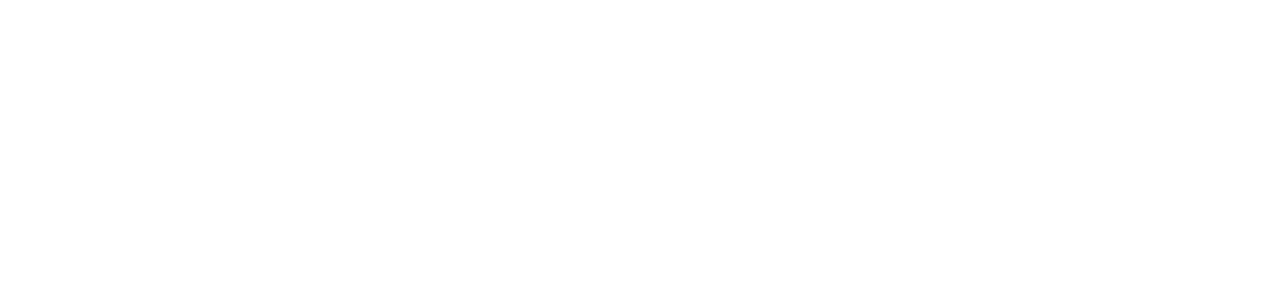
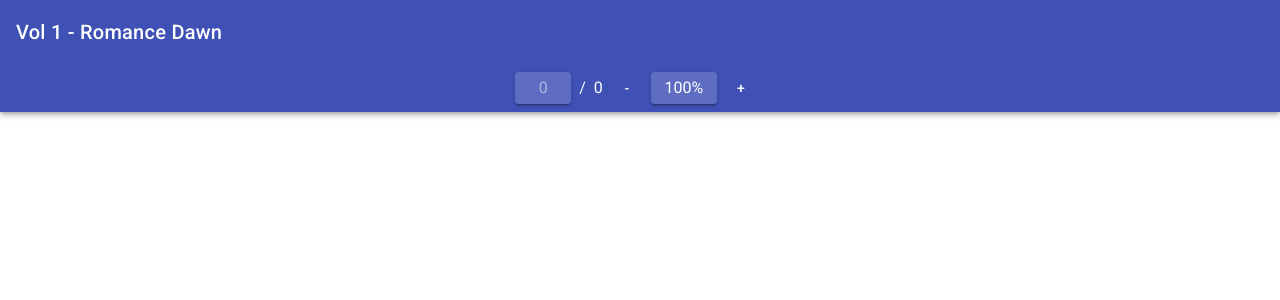
Before and after one commit to lsouoliveira/comicreader, a Vue app in the folder app/: page /comics/1/pages/1 in a window 1280 px wide. Shown: the top 300 px of the page. Built offline with nearby package versions, Linux system fonts and the light colour scheme.

Commit message:
Change home page layout

```diff
--- a/app/src/components/CustomHeader.vue
+++ b/app/src/components/CustomHeader.vue
@@ -8,6 +8,12 @@
 <script>
 	export default {
 			name: 'CustomHeader',
+			props: {
+				logo: {
+					type: Boolean,
+					default: false
+				}
+			},
 			components: {
 			}
 		};
--- a/app/src/components/Library.vue
+++ b/app/src/components/Library.vue
@@ -17,10 +17,22 @@
 	};
 </script>
 
-<style>
-	.library {
-		display: grid;
-		grid-template-columns: repeat(auto-fill, minmax(196px, 1fr));
-		gap: 16px;
+<style lang="scss">
+	@import '~vuetify/src/components/VStepper/_variables.scss';
+
+	@media #{map-get($display-breakpoints, 'sm-and-down')} {
+		.library {
+			display: grid;
+			grid-template-columns: repeat(auto-fill, minmax(128px, 1fr));
+			gap: 16px;
+		}
+	}
+
+	@media #{map-get($display-breakpoints, 'sm-and-up')} {
+		.library {
+			display: grid;
+			grid-template-columns: repeat(auto-fill, minmax(164px, 1fr));
+			gap: 16px;
+		}
 	}
 </style>
--- a/app/src/components/LibraryItem.vue
+++ b/app/src/components/LibraryItem.vue
@@ -1,7 +1,10 @@
 <template>
 	<div class="library-item d-flex flex-column" @click="handleClick">
-		<v-card>
-			<div class="thumbnail" :class="classObject"> <img src="onepiece_vol1_cover.jpg" class="thumbnail__image"/>
+		<v-card elevation="1">
+			<div class="thumbnail" :class="classObject">
+				<router-link to="comics/1/pages/1">
+					<img src="onepiece_vol1_cover.jpg" class="thumbnail__image"/>
+				</router-link>
 			</div>
 			<v-card-text>
 				<div class="d-flex align-center justify-space-between">
--- /dev/null
+++ b/app/src/components/PageCounter.vue
@@ -0,0 +1,54 @@
+<template>
+	<div class="page-counter d-flex align-center">
+		<div>
+		<v-text-field
+			hide-details
+			single-line
+			solo-inverted
+			:model="page"
+			class="page-counter__page"
+			placeholder="0"/>
+		</div>
+		<div>
+			<span>/</span>
+		</div>
+		<div>
+			<span>{{ maxPages }}</span>
+		</div>
+	</div>
+</template>
+
+<script>
+	export default {
+			name: 'PageCounter',
+			props: {
+					page: {
+							type: Number,
+							default: 0
+					},
+					maxPages: {
+							type: Number,
+							default: 0
+					}
+			}
+		};
+</script>
+
+<style>
+	.page-counter div + div {
+		margin-left: 8px;
+	}
+
+	.page-counter__page {
+		flex: 0;
+	}
+
+	.page-counter__page .v-input__control {
+		min-height: 0 !important;
+	}
+
+	.page-counter__page input {
+		max-width: 32px;
+		text-align: center;
+	}
+</style>
--- /dev/null
+++ b/app/src/components/ZoomControl.vue
@@ -0,0 +1,49 @@
+<template>
+	<div class="d-flex align-center zoom-control">
+		<v-btn
+			icon
+		>
+			-
+		</v-btn>
+		<div>
+			<v-text-field
+				hide-details
+				single-line
+				solo-inverted
+				class="zoom-control__level"
+				value="100%" />
+		</div>
+		<v-btn
+			icon
+		>
+			+
+		</v-btn>
+	</div>
+</template>
+
+<script>
+	export default {
+			name: 'ZoomControl',
+			props: {
+			}
+		};
+</script>
+
+<style>
+	.zoom-control div + div {
+		margin-left: 8px;
+	}
+
+	.zoom-control__level {
+		flex: 0;
+	}
+
+	.zoom-control__level .v-input__control {
+		min-height: 0 !important;
+	}
+
+	.zoom-control__level input {
+		max-width: 42px;
+		text-align: center;
+	}
+</style>
--- a/app/src/plugins/vuetify.js
+++ b/app/src/plugins/vuetify.js
@@ -12,8 +12,8 @@
 		},
 		themes: {
 			light: {
-				primary: colors.teal,
-				secondary: colors.indigo,
+				primary: colors.indigo,
+				secondary: colors.pink,
 				primaryText: colors.teal
 			}
 		}
--- a/app/src/router/index.js
+++ b/app/src/router/index.js
@@ -2,6 +2,7 @@
 import VueRouter from 'vue-router'
 import Home from '../views/Home.vue'
 import AddComics from '../views/AddComics.vue'
+import ReadComic from '../views/ReadComic.vue'
 
 Vue.use(VueRouter)
 
@@ -15,6 +16,11 @@
 		path: '/comics/add',
 		name: 'AddComics',
 		component: AddComics
+	},
+	{
+		path: '/comics/:id/pages/:page',
+		name: 'ReadComic',
+		component: ReadComic
 	}
 ]
 
--- a/app/src/views/AddComics.vue
+++ b/app/src/views/AddComics.vue
@@ -9,7 +9,7 @@
 					justify="center"
 				>
 					<v-col md="7" lg="4">
-						<v-card>
+						<v-card elevation="1">
 							<v-card-title>Add Comics</v-card-title>
 							<v-divider />
 							<v-card-text>
--- a/app/src/views/Home.vue
+++ b/app/src/views/Home.vue
@@ -1,20 +1,29 @@
 <template>
 	<v-app>
-		<custom-header>
-			<v-flex pl-4>
+		<v-app-bar app dark color="primary" class="app-bar" :class="appBarClassObject">
+			<v-toolbar-title class="logo title">Comic Reader</v-toolbar-title>
+			<v-spacer class="app-bar__spacer"/>
+				<v-flex class="app-bar__search-input">
 					<v-text-field
 						hide-details
 						single-line
 						placeholder="Search for comics"/>
 				</v-flex>
-			<v-spacer/>
+				<v-spacer class="app-bar__second-spacer"/>
+					<v-btn
+									icon
+									class="app-bar__btn-search"
+									@click="handleSearchBtnClick"
+									>
+									<v-icon>mdi-magnify</v-icon>
+					</v-btn>
 					<v-btn
 									icon
 									href="comics/add"
 									>
 									<v-icon>mdi-plus</v-icon>
 					</v-btn>
-		</custom-header>
+		</v-app-bar>
 		<v-main>
 			<v-container>
 				<library/>
@@ -25,17 +34,65 @@
 </template>
 
 <script>
-	import CustomHeader from '../components/CustomHeader.vue'
 	import Library from './../components/Library.vue'
 	import Loading from './../components/Loading.vue'
 
 	export default {
-
 			name: 'Home',
 			components: {
-					CustomHeader,
 					Library,
 					Loading
+				},
+			data() {
+					return {
+							showSearchInput: false
+						}
+				},
+			methods: {
+					handleSearchBtnClick() {
+							this.showSearchInput = true;
+						}
+				},
+			computed: {
+					appBarClassObject() {
+						return {
+							'app-bar--search-enabled': this.showSearchInput
+						}
+					}
 				}
 		}
 </script>
+<style lang="scss">
+	@import '~vuetify/src/components/VStepper/_variables.scss';
+
+	.app-bar__search-input, .app-bar__spacer {
+		display: none;
+	}
+
+	.app-bar.app-bar--search-enabled .logo,
+	.app-bar.app-bar--search-enabled .app-bar__btn-search,
+	.app-bar.app-bar--search-enabled .app-bar__second-spacer {
+		display: none;
+	}
+
+	.app-bar--search-enabled .app-bar__search-input {
+		display: block;
+	}
+
+	@media #{map-get($display-breakpoints, 'sm-and-up')} {
+		.app-bar.app-bar--search-enabled .logo,
+		.app-bar.app-bar--search-enabled .app-bar__btn-search,
+		.app-bar.app-bar--search-enabled .app-bar__second-spacer {
+			display: block;
+		}
+
+		.app-bar.app-bar--search-enabled .app-bar__btn-search,
+		.app-bar__btn-search {
+			display: none;
+		}
+
+		.app-bar__search-input, .app-bar__spacer {
+			display: block;
+		}
+	}
+</style>
--- /dev/null
+++ b/app/src/views/ReadComic.vue
@@ -0,0 +1,49 @@
+<template>
+	<v-app>
+		<v-app-bar app dark color="primary" >
+			<v-toolbar-title class="title">Vol 1 - Romance Dawn</v-toolbar-title>
+			<template v-slot:extension>
+				<div class="options">
+						<page-counter />
+						<zoom-control />
+				</div>
+			</template>
+		</v-app-bar>
+		<v-main>
+		</v-main>
+	</v-app>
+</template>
+
+<script>
+	import PageCounter from './../components/PageCounter.vue'
+	import ZoomControl from './../components/ZoomControl.vue'
+	// import Loading from './../components/Loading.vue'
+
+	export default {
+
+			name: 'ReadComic',
+			components: {
+					PageCounter,
+					ZoomControl,
+					// Loading
+				}
+		}
+</script>
+
+<style>
+	.options {
+		position: absolute;
+		top: 0;
+		left: 0;
+		width: 100%;
+		height: 100%;
+		display: flex;
+		align-items: center;
+		justify-content: center;
+		pointer-events: none;
+	}
+
+	.options * {
+		pointer-events: auto;
+	}
+</style>
```
Also changed, not shown: 1 other file (tests, documents, lock files or other folders). Lines whose indentation alone changed are shown as unchanged.
